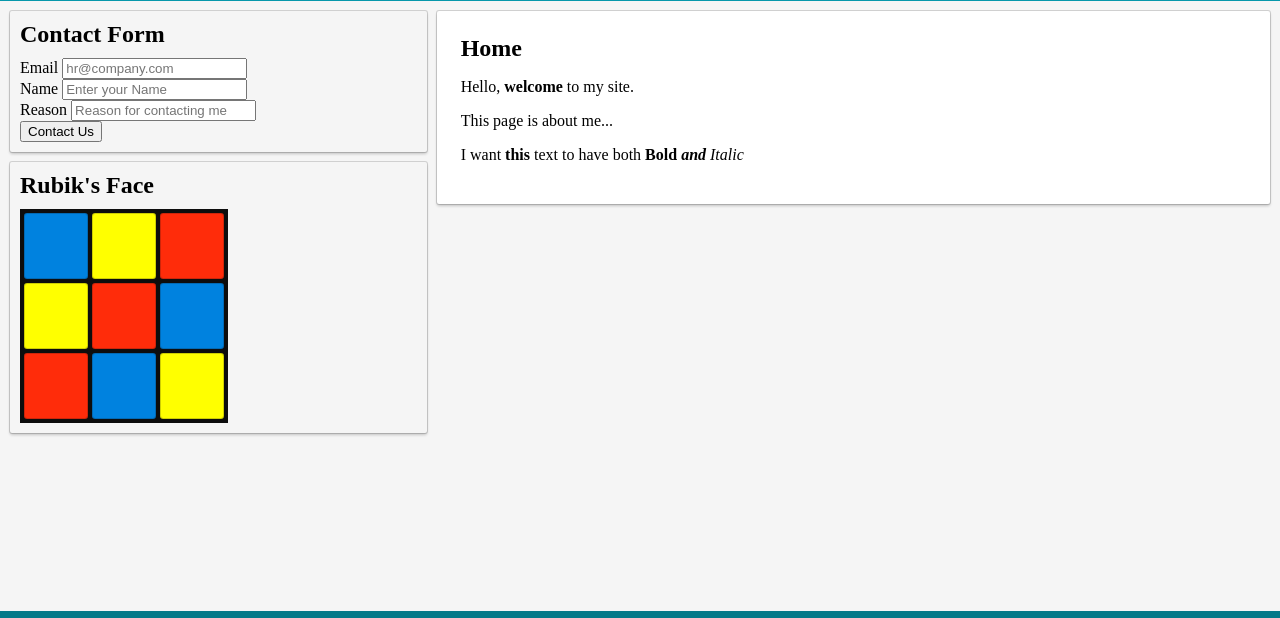
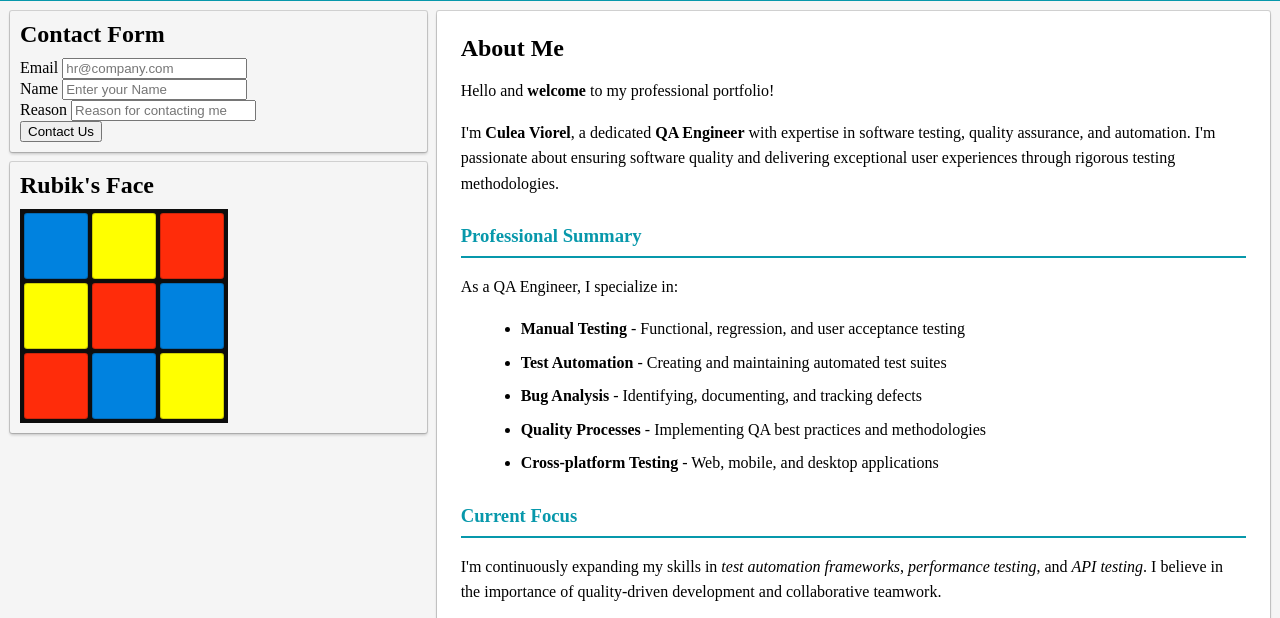
Before and after one commit to vculea/vculea.github.io, a plain HTML site: page index.html in a window 1280 px wide. Both pictures are taken after a click on the link "Home". Shown: the part 153-771 px from the top of the page. Drawn offline with Linux system fonts and the light colour scheme.

Commit message:
update index.html and style.css: enhance home page with professional summary and personal interests

```diff
--- a/index.html
+++ b/index.html
@@ -78,13 +78,32 @@
       </div>
       <div id="main">
         <div class="page" id="home">
-          <h2>Home</h2>
-          <p>Hello, <strong>welcome</strong> to my site.</p>
-          <p>This page is about me...</p>
-          <p>
-            I want <strong>this</strong> text to have both
-            <strong>Bold <i>and</i></strong> <i>Italic</i>
-          </p>
+          <h2>About Me</h2>
+          <div class="profile-summary">
+            <p>Hello and <strong>welcome</strong> to my professional portfolio!</p>
+
+            <p>I'm <strong>Culea Viorel</strong>, a dedicated <strong>QA Engineer</strong> with expertise in software testing, quality assurance, and automation. I'm passionate about ensuring software quality and delivering exceptional user experiences through rigorous testing methodologies.</p>
+
+            <h3>Professional Summary</h3>
+            <p>As a QA Engineer, I specialize in:</p>
+            <ul>
+              <li><strong>Manual Testing</strong> - Functional, regression, and user acceptance testing</li>
+              <li><strong>Test Automation</strong> - Creating and maintaining automated test suites</li>
+              <li><strong>Bug Analysis</strong> - Identifying, documenting, and tracking defects</li>
+              <li><strong>Quality Processes</strong> - Implementing QA best practices and methodologies</li>
+              <li><strong>Cross-platform Testing</strong> - Web, mobile, and desktop applications</li>
+            </ul>
+
+            <h3>Current Focus</h3>
+            <p>I'm continuously expanding my skills in <em>test automation frameworks</em>, <em>performance testing</em>, and <em>API testing</em>. I believe in the importance of quality-driven development and collaborative teamwork.</p>
+
+            <h3>Personal Interests</h3>
+            <p>When I'm not testing software, I enjoy solving puzzles (like the Rubik's cube you can see in the sidebar), learning new technologies, and contributing to open-source projects.</p>
+
+            <div class="call-to-action">
+              <p><strong>Looking for collaboration opportunities?</strong> Feel free to explore my skills and projects, or reach out through the contact form!</p>
+            </div>
+          </div>
         </div>
 
         <div class="page" id="skills">
@@ -118,6 +137,8 @@
     </section>
     <footer>
       <a href="https://www.linkedin.com/in/culeaviorel/">LinkedIn</a>
+        |
+      <a href="https://nmatei.github.io/web">Course if you want to do website similar with this site</a>
     </footer>
 
     <script src="index.js"></script>
--- a/style.css
+++ b/style.css
@@ -140,3 +140,37 @@ footer a {
   background-color: white;
   border-radius: 0.2em;
 }
+
+/* Home page specific styles */
+.profile-summary {
+  line-height: 1.6;
+}
+
+.profile-summary h3 {
+  color: #0798ab;
+  margin-top: 25px;
+  margin-bottom: 10px;
+  border-bottom: 2px solid #0798ab;
+  padding-bottom: 5px;
+}
+
+.profile-summary ul {
+  margin-left: 20px;
+}
+
+.profile-summary ul li {
+  margin-bottom: 8px;
+}
+
+.call-to-action {
+  background: linear-gradient(45deg, rgba(7, 152, 171, 0.1), transparent);
+  padding: 15px;
+  border-radius: 5px;
+  margin-top: 20px;
+  border-left: 4px solid #0798ab;
+}
+
+.call-to-action p {
+  margin: 0;
+  font-size: 1.1em;
+}
```
